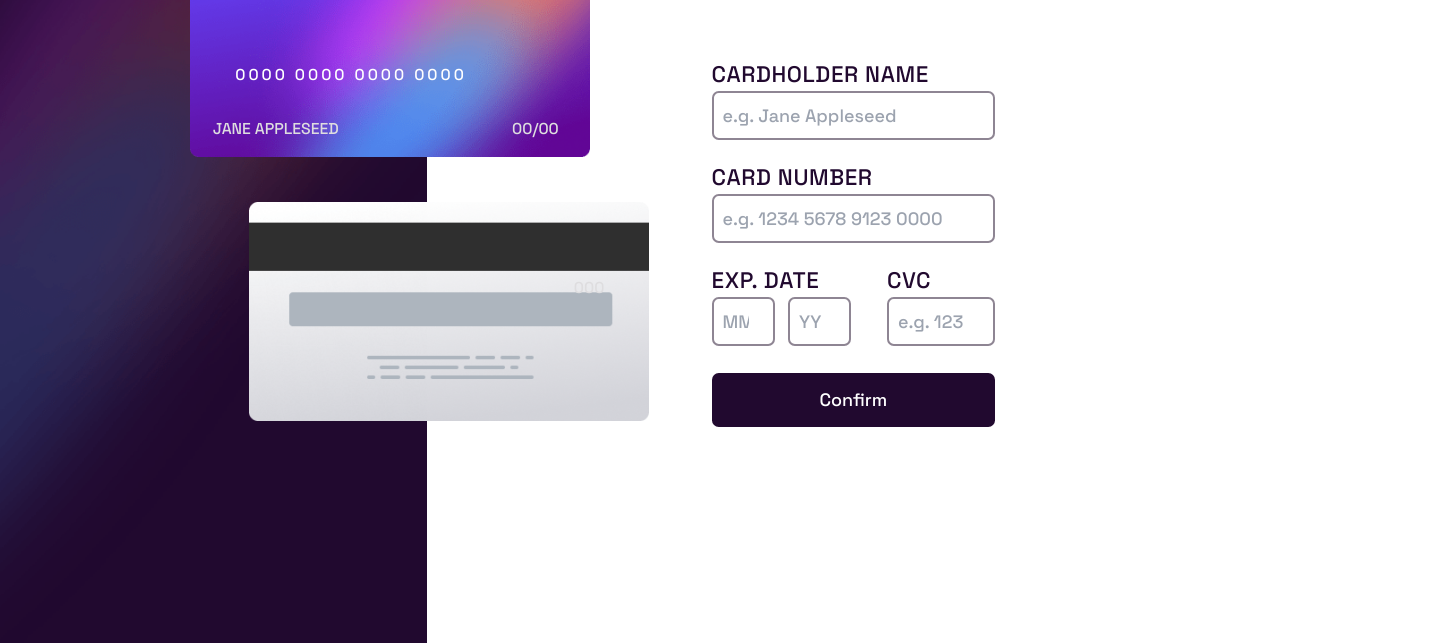
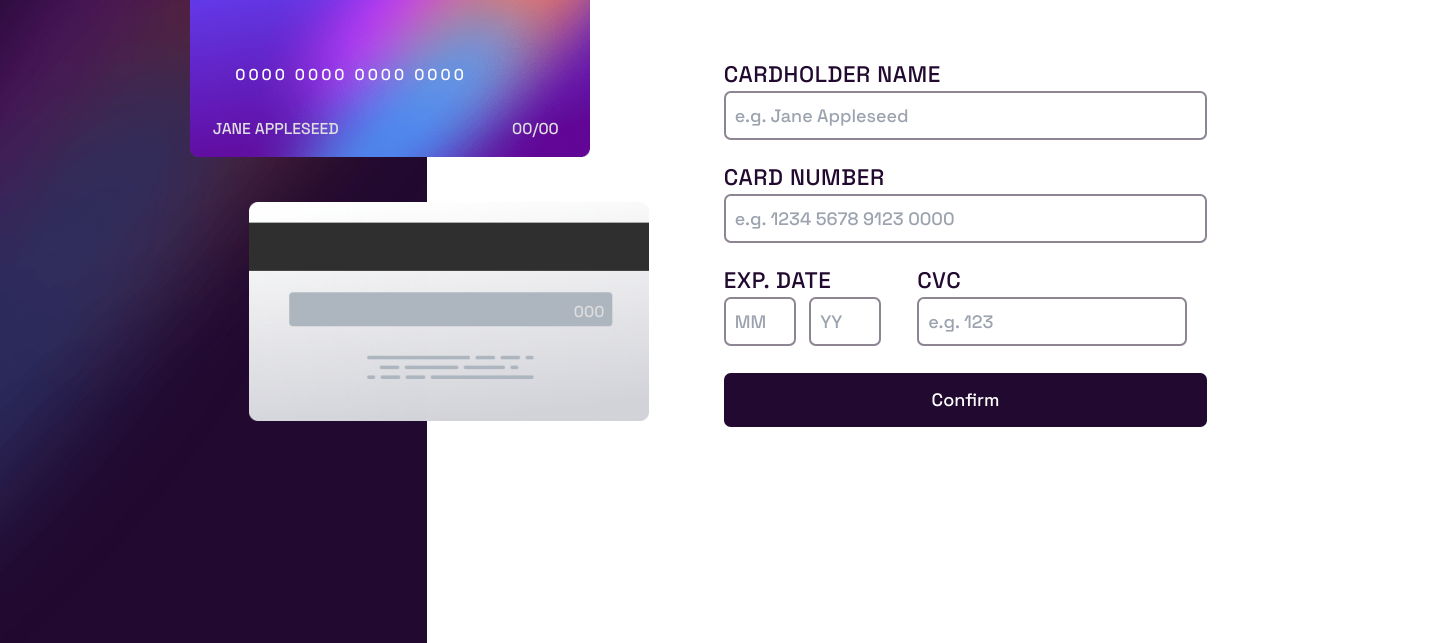
Before and after one commit to jjjooeyyy/interactive-card-details-form, a website: page index.html in a window 1280 px wide. Shown: the part 157-800 px from the top of the page, 1439 px wide, since content can reach past the window. Drawn offline with Linux system fonts and the light colour scheme.

Commit message:
update responsive design

```diff
--- a/index.html
+++ b/index.html
@@ -30,14 +30,14 @@
 
 <div class="back-card">
 <img src="/images/bg-card-back.png">
-  <span class="absolute right-10 top-[75px] text-sm text-lightGrayishViolet">000</span>
+  <span class="absolute right-10 top-[75px] text-sm text-lightGrayishViolet lg:top-[5.5rem]">000</span>
   </div>
 
   </div>
 </div>
 
 <div class="right-section">
-  <form class="flex flex-col">
+  <form class="flex flex-col lg:w-[50%] lg:mx-[14rem] lg:my-auto">
 
   <label class="text-veryDarkViolet uppercase tracking-wide text-xl">
     <p>Cardholder Name</p>
@@ -55,16 +55,16 @@
   <p>Exp. Date</p>
   </label>
   <div class="flex flex-row gap-3">
-    <input class="border-solid border-darkGrayishViolet border-2 rounded-md p-2 w-14" type="number" min="01" max="12" placeholder="MM">
+    <input class="border-solid border-darkGrayishViolet border-2 rounded-md p-2 w-14 lg:w-16" type="number" min="01" max="12" placeholder="MM">
 
-    <input class="border-solid border-darkGrayishViolet border-2 rounded-md p-2 w-14" type="number" min="23" max="28" placeholder="YY">
+    <input class="border-solid border-darkGrayishViolet border-2 rounded-md p-2 w-14 lg:w-16" type="number" min="23" max="28" placeholder="YY">
   </div>
 </div>
-    <div class="flex flex-col">
+    <div class="flex flex-col ">
     <label class="text-veryDarkViolet uppercase tracking-wide text-xl pt-5">
       <p>CVC</p>
     </label>
-    <input class="border-solid border-darkGrayishViolet border-2 rounded-md p-2 w-24" type="number" min="000" max="999" placeholder="e.g. 123">
+    <input class="border-solid border-darkGrayishViolet border-2 rounded-md p-2 w-24 lg:w-60" type="text" min="000" max="999" placeholder="e.g. 123">
     </div>
 </div>
 
--- a/input.css
+++ b/input.css
@@ -7,12 +7,13 @@
 html {
     font-family: 'Space Grotesk', sans-serif;
     width: 100%;
+    height: 100%;
     font-size: 18px;
 }
 
 .container {
     @apply
-    lg:flex
+    lg:flex lg:w-screen
 }
 
 .left-section{
@@ -55,5 +56,5 @@ html {
 .right-section {
     @apply
     mt-[6rem] mx-10
-    lg:flex-row lg:mx-auto lg:my-auto
+    lg:flex-row lg:my-auto lg:items-center lg:justify-center
 }
```
Also changed, not shown: css/main.css.
